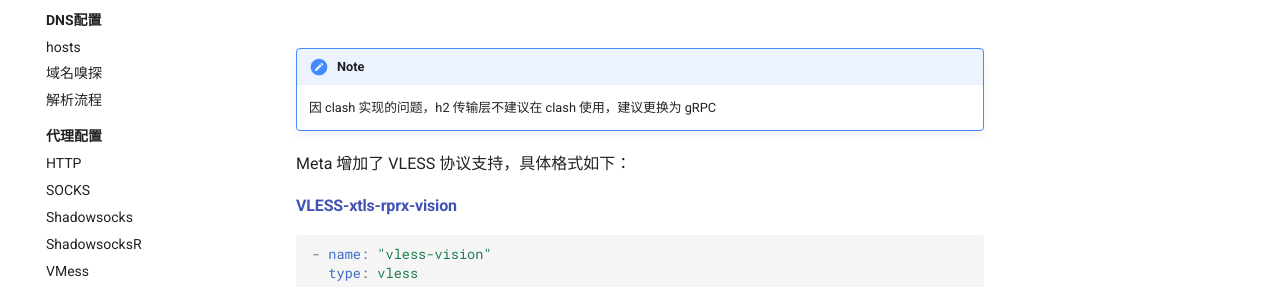
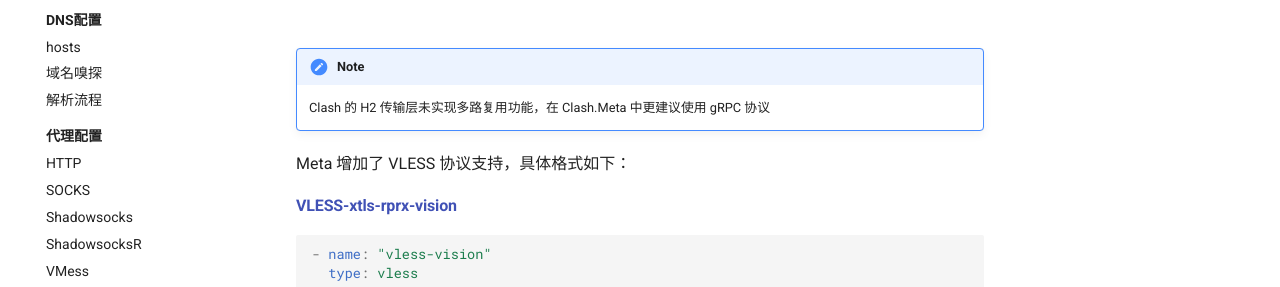
Before and after one commit to MetaCubeX/Meta-Docs, an MkDocs documentation site: the page built from docs/config/proxies/vless.md, in a window 1280 px wide and 900 px high. Shown: the part 225-512 px from the top of the window. Built offline with MkDocs 1.6.1 and Material for MkDocs 9.7.7, drawn with Linux system fonts in a browser that asks for light colours; comment, search, counter and statistics services are not loaded.

Commit message:
Update vless.md

````diff
--- a/docs/config/proxies/vless.md
+++ b/docs/config/proxies/vless.md
@@ -1,7 +1,7 @@
 # VLESS
 
 !!! note
-    因 clash 实现的问题，h2 传输层不建议在 clash 使用，建议更换为 gRPC
+    Clash 的 H2 传输层未实现多路复用功能，在 Clash.Meta 中更建议使用 gRPC 协议
 
 Meta 增加了 VLESS 协议支持，具体格式如下：
 
@@ -28,7 +28,7 @@ Meta 增加了 VLESS 协议支持，具体格式如下：
 
     `AND,((NETWORK,UDP),(DST-PORT,443)),REJECT`
 
-#### **VLESS-reality-vision**
+#### VLESS-reality-vision
 
 ```yaml
 - name: "vless-reality-vision"
@@ -47,7 +47,7 @@ Meta 增加了 VLESS 协议支持，具体格式如下：
   client-fingerprint: chrome # cannot be empty
 ```
 
-#### **VLESS-reality-grpc**
+#### VLESS-reality-grpc
 
 ```yaml
 - name: "vless-reality-grpc"
````
